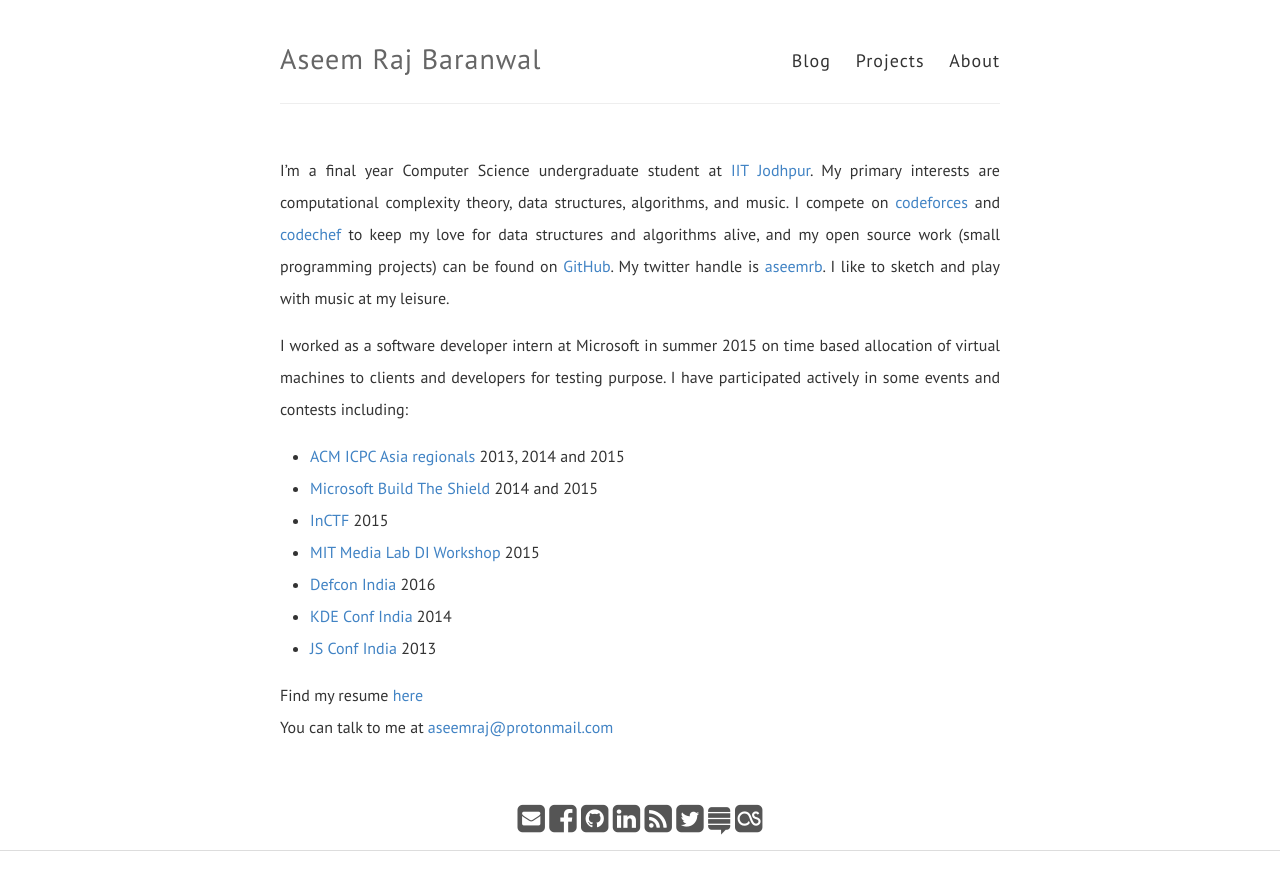
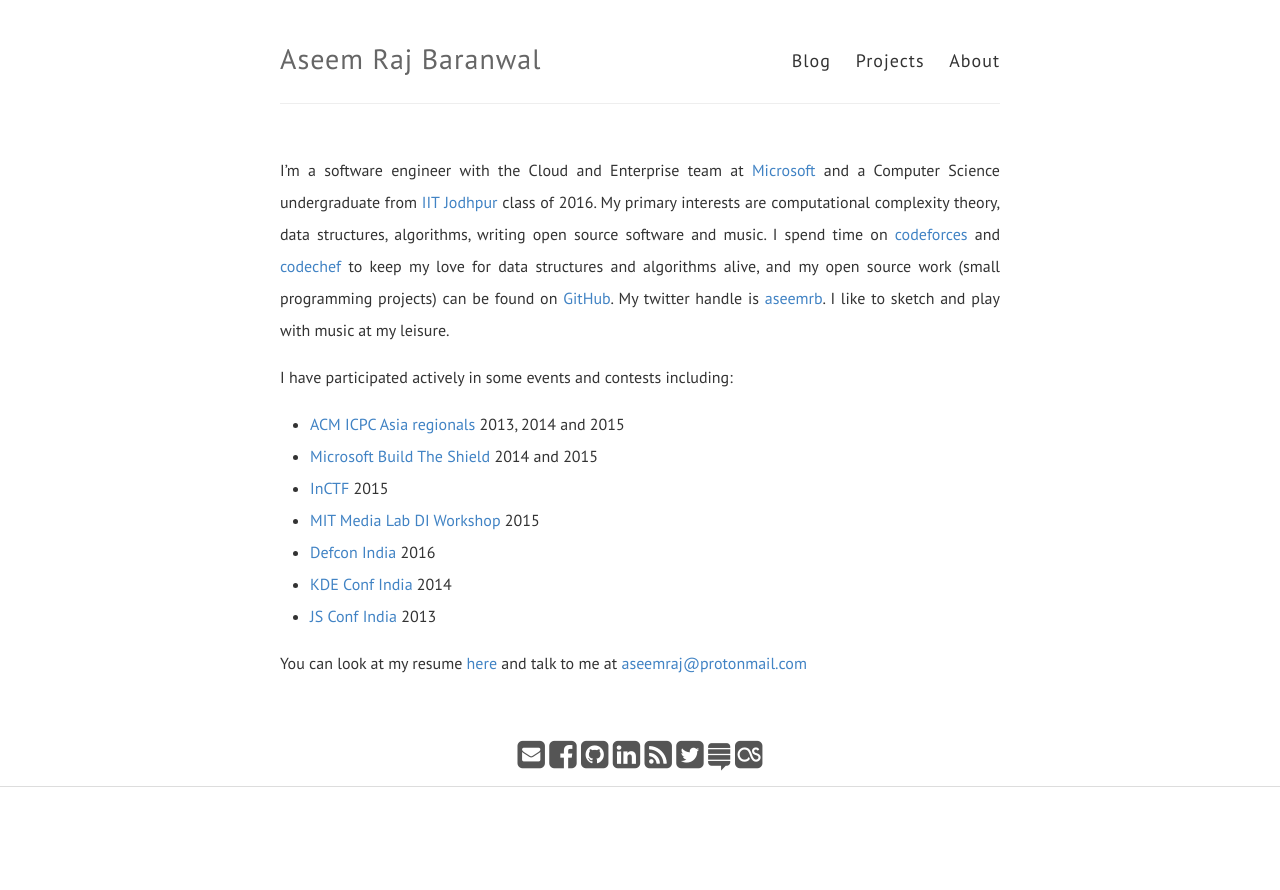
Before and after one commit to aseemrb/aseemrb.github.io, a Jekyll site: the page built from about.md, in a window 1280 px wide. Shown: the top 890 px of the page. Built offline with Jekyll 4.4.1, drawn with Linux system fonts in a browser that asks for light colours.

Commit message:
work update

```diff
--- a/about.md
+++ b/about.md
@@ -4,9 +4,9 @@
 permalink: /about/
 ---
 
-I'm a final year Computer Science undergraduate student at [IIT Jodhpur](http://iitj.ac.in). My primary interests are computational complexity theory, data structures, algorithms, and music. I compete on [codeforces](http://codeforces.com/profile/scion) and [codechef](http://www.codechef.com/users/aseemraj) to keep my love for data structures and algorithms alive, and my open source work (small programming projects) can be found on [GitHub](http://github.com/aseemraj). My twitter handle is [aseemrb](http://twitter.com/aseemrb). I like to sketch and play with music at my leisure.
+I'm a software engineer with the Cloud and Enterprise team at [Microsoft](https://www.microsoft.com/) and a Computer Science undergraduate from [IIT Jodhpur](http://iitj.ac.in) class of 2016. My primary interests are computational complexity theory, data structures, algorithms, writing open source software and music. I spend time on [codeforces](http://codeforces.com/profile/scion) and [codechef](http://www.codechef.com/users/aseemraj) to keep my love for data structures and algorithms alive, and my open source work (small programming projects) can be found on [GitHub](http://github.com/aseemraj). My twitter handle is [aseemrb](http://twitter.com/aseemrb). I like to sketch and play with music at my leisure.
 
-I worked as a software developer intern at Microsoft in summer 2015 on time based allocation of virtual machines to clients and developers for testing purpose. I have participated actively in some events and contests including:
+I have participated actively in some events and contests including:
 
 - [ACM ICPC Asia regionals](https://icpc.baylor.edu/regionals) 2013, 2014 and 2015
 - [Microsoft Build The Shield](http://buildtheshield.microsoft.com/) 2014 and 2015
@@ -16,5 +16,4 @@
 - [KDE Conf India](https://kde.in/conf/2014) 2014
 - [JS Conf India](http://www.jschannel.com/) 2013
 
-Find my resume [here]({{ site.baseurl }}/resume)
-You can talk to me at [aseemraj@protonmail.com](mailto:aseemraj@protonmail.com)
+You can look at my resume [here]({{ site.baseurl }}/resume) and talk to me at [aseemraj@protonmail.com](mailto:aseemraj@protonmail.com)
```
